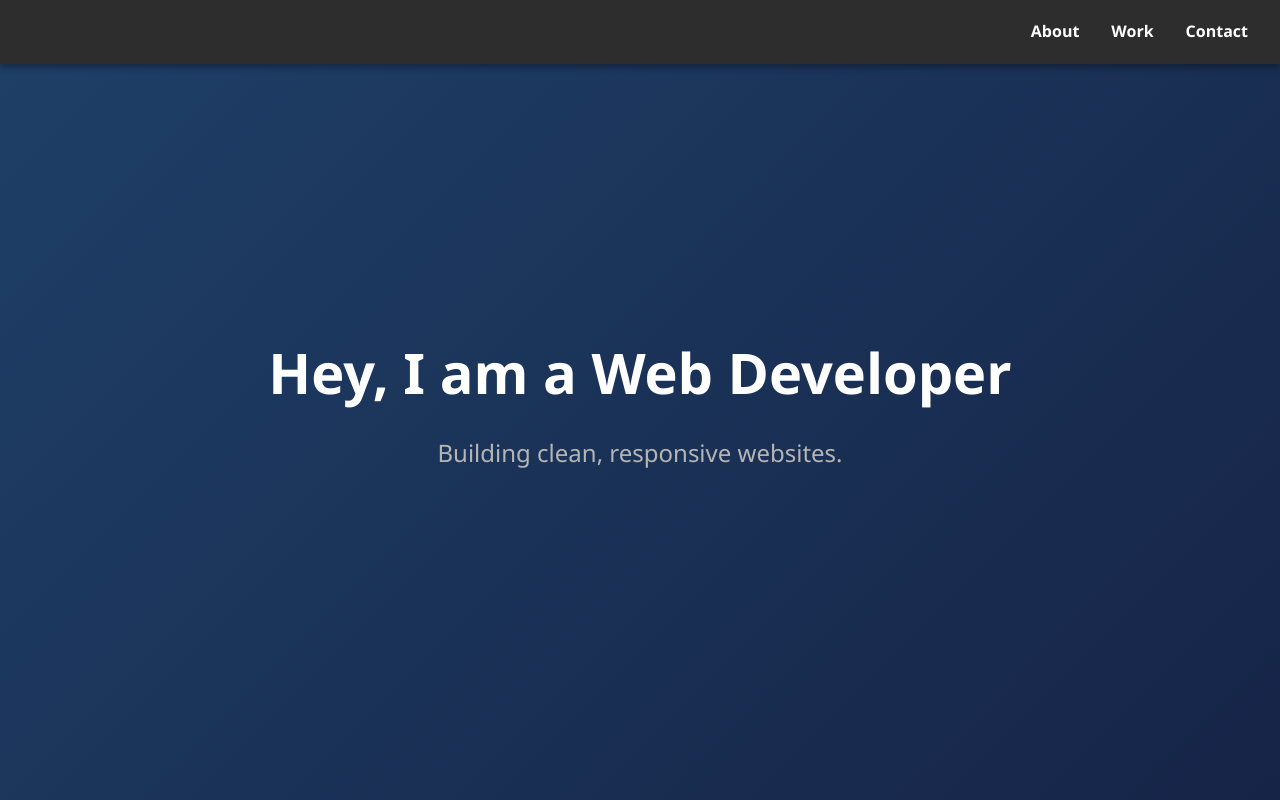
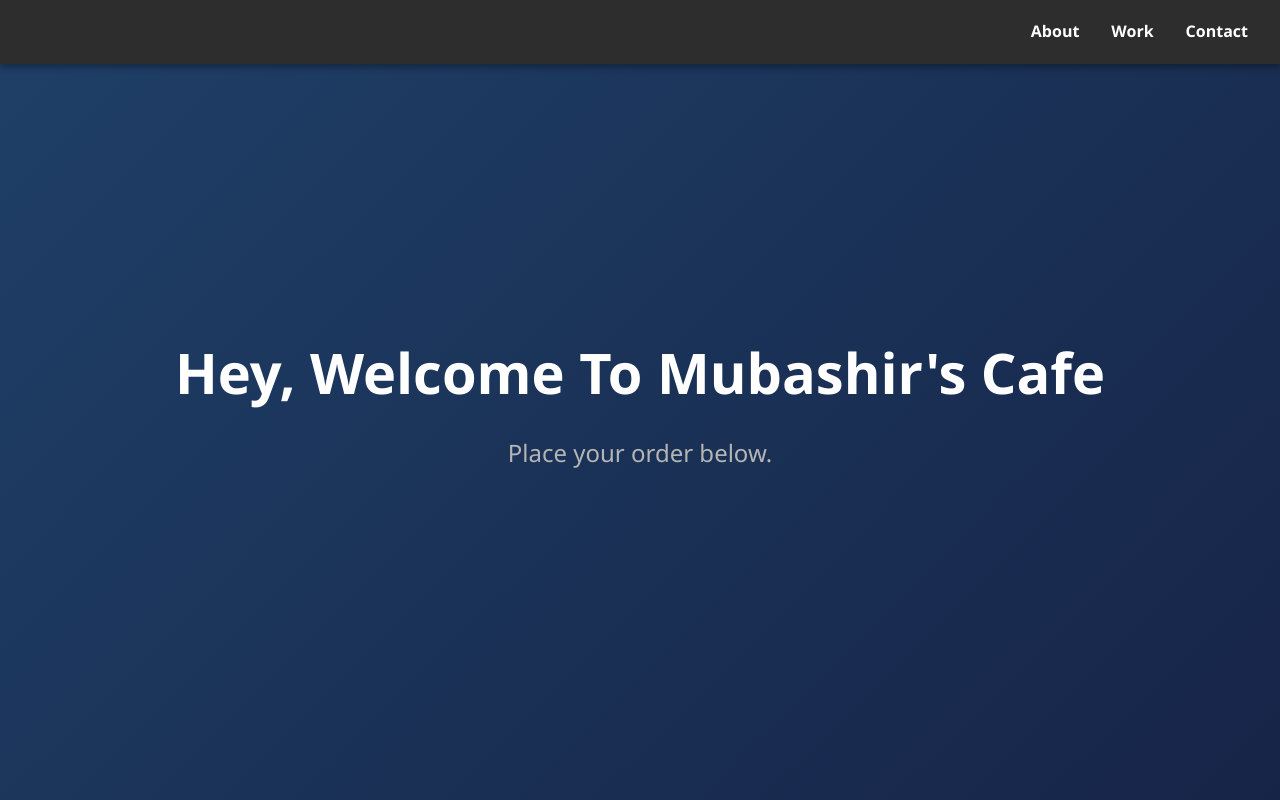
Before and after one commit to gamerterrible7-arch/Portfolio, a plain HTML site: page index.html in a window 1280 px wide. Shown: the top 800 px of the page. Drawn offline with Linux system fonts and the light colour scheme.

Commit message:
Update index.html

```diff
--- a/index.html
+++ b/index.html
@@ -16,8 +16,8 @@
 
     <main>
         <section id="welcome-section">
-            <h1>Hey, I am a Web Developer</h1>
-            <p>Building clean, responsive websites.</p>
+            <h1>Hey, Welcome To Mubashir's Cafe</h1>
+            <p>Place your order below.</p>
         </section>
 
         <section id="project-section">
```
